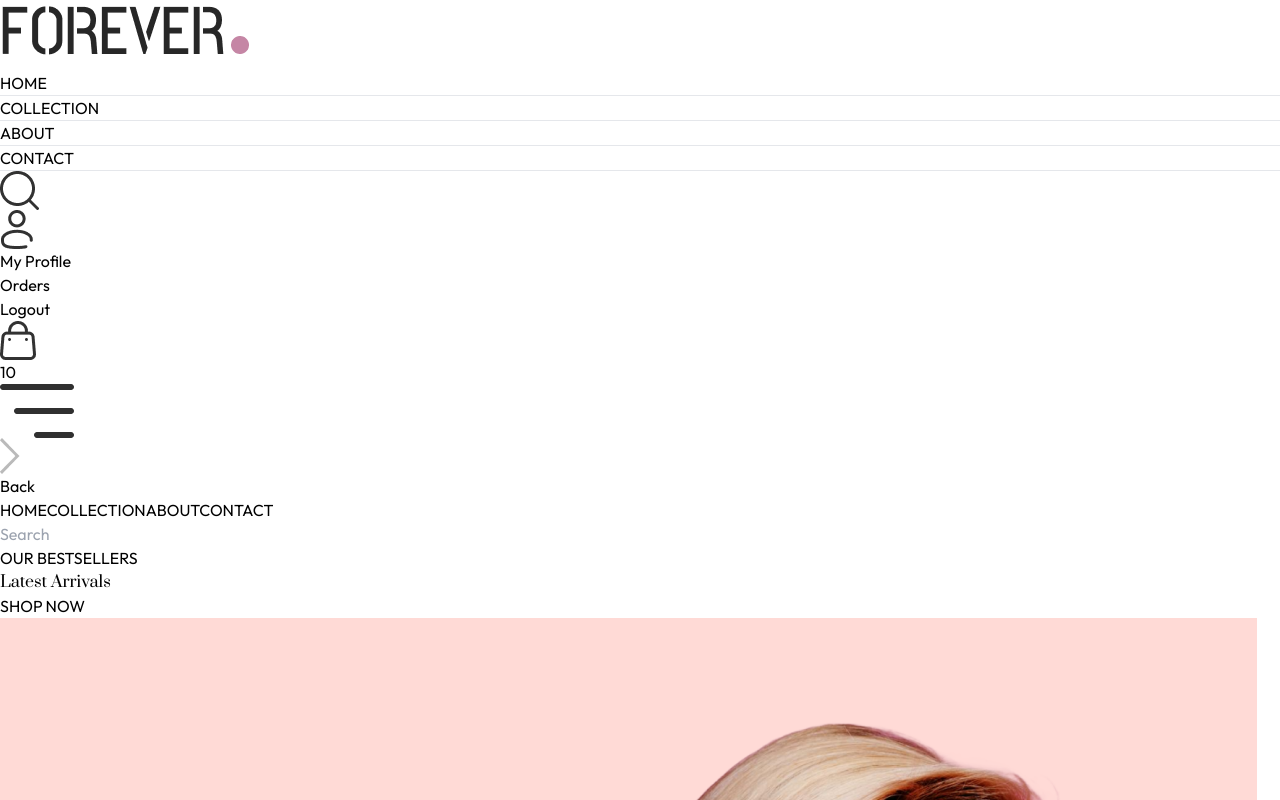
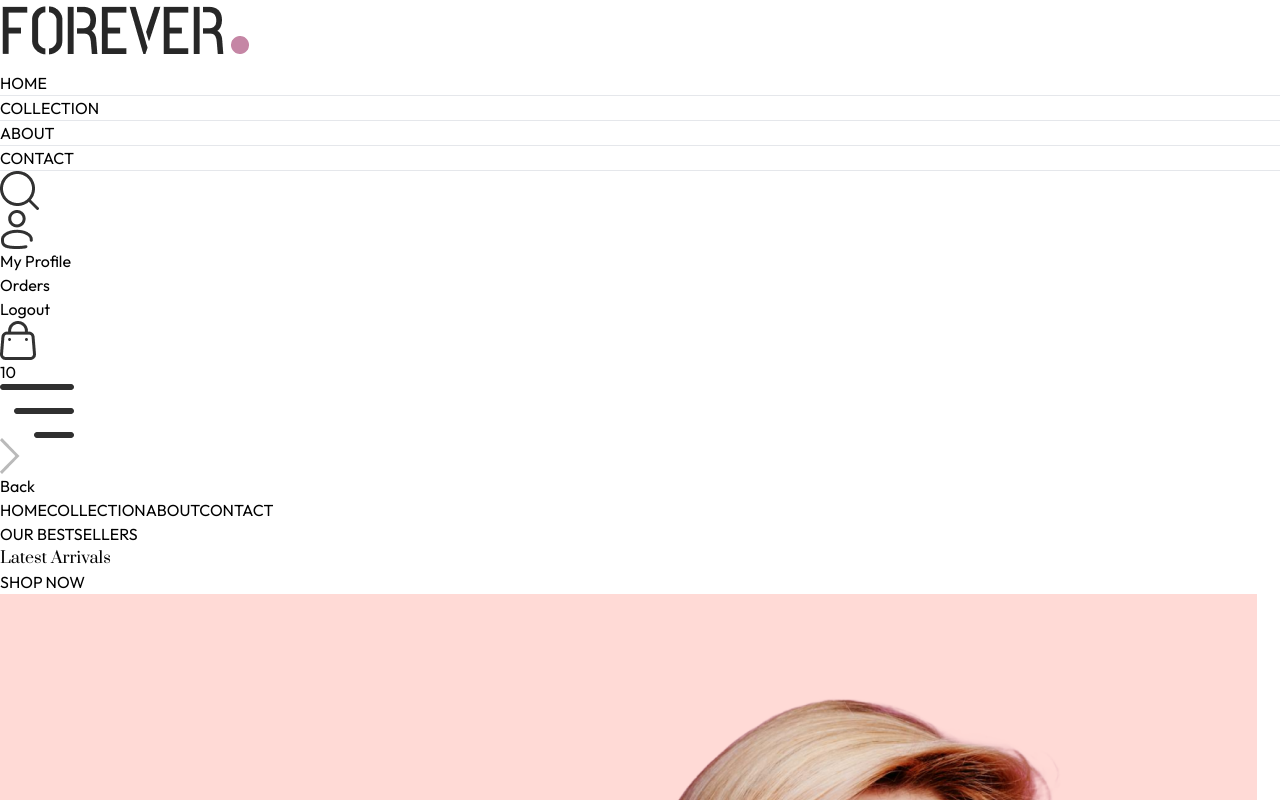
Before and after one commit to Andrew-Projects-1/E-Commerce, a React (Vite) app in the folder frontend/: page / in a window 1280 px wide. Shown: the top 800 px of the page. Built offline with nearby package versions, Linux system fonts and the light colour scheme.

Commit message:
Updated show searchbar logic

```diff
--- a/frontend/src/components/SearchBar.jsx
+++ b/frontend/src/components/SearchBar.jsx
@@ -1,5 +1,6 @@
 import React, { useContext } from 'react'
 import { ShopContext } from '../context/ShopContext'
+import { assets } from '../assets/assets';
 
 const SearchBar = () => {
 
@@ -9,8 +10,9 @@ const SearchBar = () => {
     <div className='border-t border-b bg-gray-50 text-center'>
       <div className='inline-flex items-center justify-center border border-gray-400 px-5 py-2 my-5 mx-3 rounded-full w-3/4 sm:w-1/2'>
         <input value={search} onChange={(e) => setSearch(e.target.value)} className='flex-1 outline-none bg-inherit text-sm' type="text" placeholder='Search'/>
-
+        <img className='w-4' src={assets.search_icon} alt="" />
       </div>
+      <img onClick={() => setShowSearch(false)} className='inline w-3 cursor-pointer' src={assets.cross_icon} alt="" />
     </div>
   ) : null
 }
--- a/frontend/src/context/ShopContext.jsx
+++ b/frontend/src/context/ShopContext.jsx
@@ -8,7 +8,7 @@ const ShopContextProvider = (props) => {
   const currency = '$';
   const delivery_fee = 10;
   const [search, setSearch] = useState('');
-  const [showSearch, setShowSearch] = useState(true);
+  const [showSearch, setShowSearch] = useState(false);
 
   const value = {
     products, currency, delivery_fee,
```
